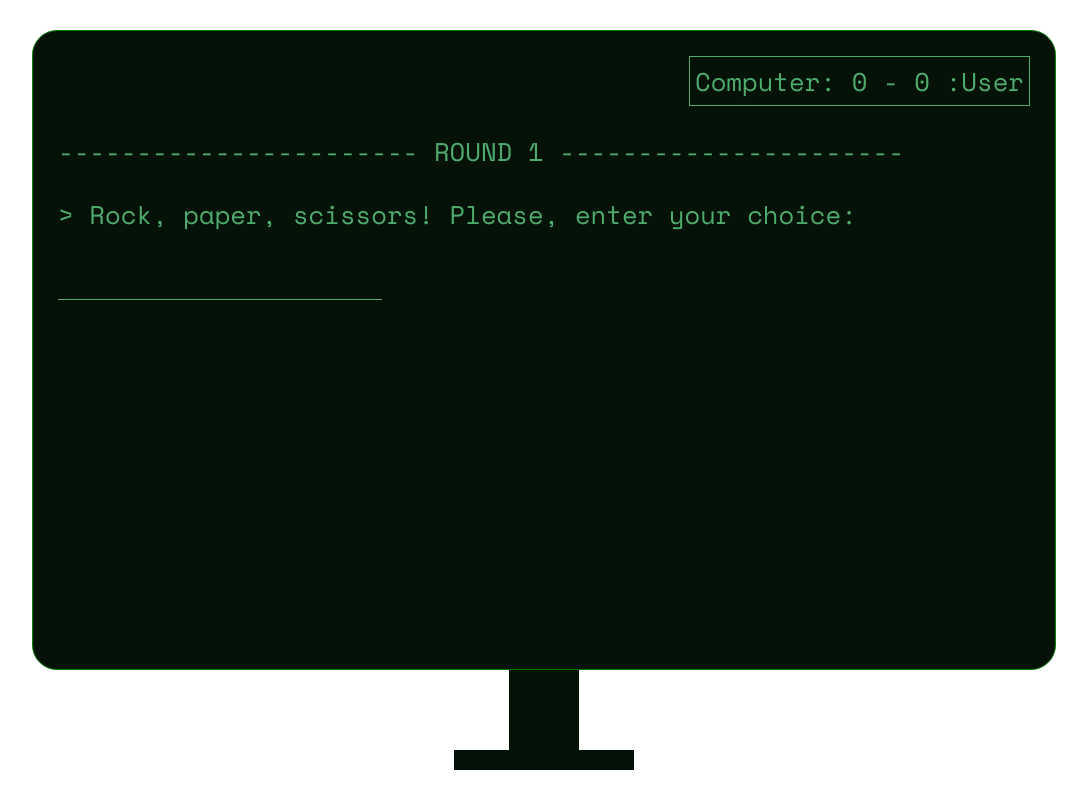
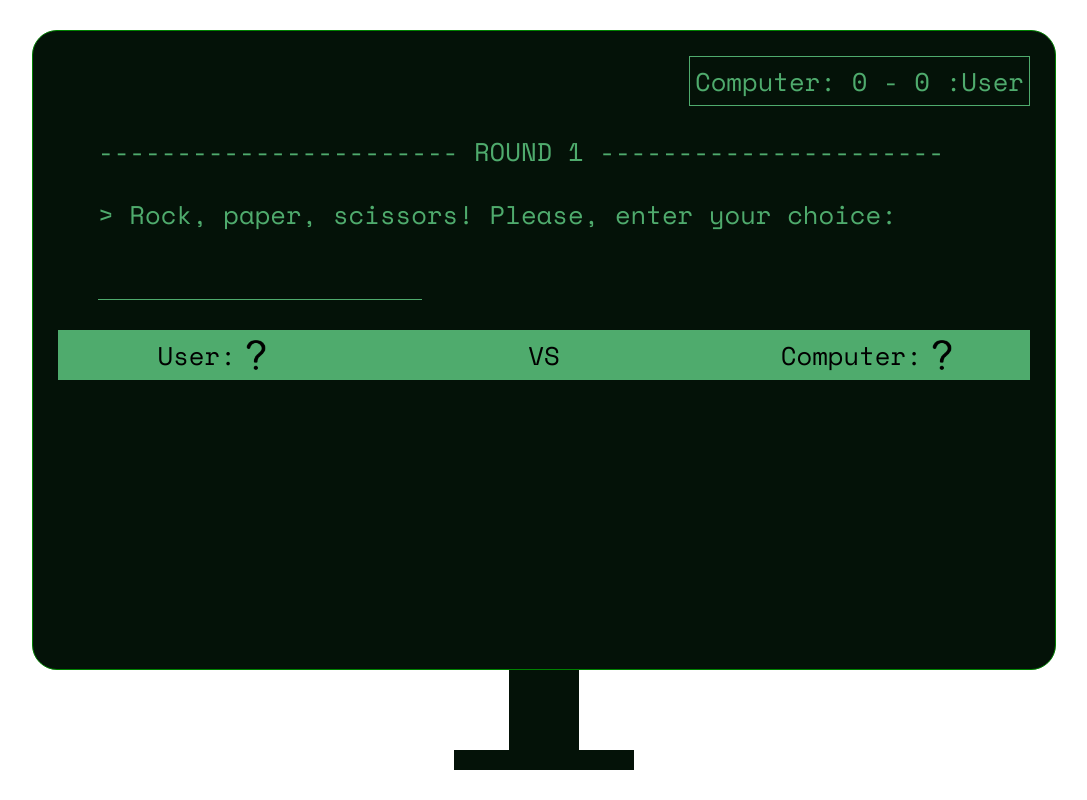
Before and after one commit to vsagrista/rock-papers-scissors, a plain HTML site: page index.html in a window 1280 px wide. Shown: the whole page, without its empty margins (96-1183 px from the left). Drawn offline with nearby package versions, Linux system fonts and the light colour scheme.

Commit message:
styled fight panel

```diff
--- a/css/styles.css
+++ b/css/styles.css
@@ -36,6 +36,12 @@
     border-radius: 25px;
 }
 
+@media only screen and (min-width: 950px) {
+    .game-box-content {
+        padding: 0 40px;
+    }
+}
+
 input {
     background: transparent;
     border: 0;
@@ -58,6 +64,29 @@ input:focus {
     background: red;
 }
 
+.flash-winner-box {
+    margin-top: 30px;
+    background: #4fab6d;
+    height: 50px;
+    display: flex;
+    justify-content: center;
+    gap: 50px;
+    align-items: center;
+    color: black;
+    padding: 20px;
+}
+
+.flash-winner-box-inner {
+    display: flex;
+    justify-content: center;
+    align-items: center;
+    width: 80%;
+}
+
+.card-icon {
+    width: 40px;
+}
+
 
 .pc-base-top, .pc-base-bottom {
     display: block;
--- a/index.html
+++ b/index.html
@@ -26,7 +26,20 @@
         <div id="scores-board" class="scores-board">
             <div id="scores-board-inner">Computer: <span id="computerPoints">0</span> - <span id="userPoints">0</span> :User</div>
         </div>
-        <div id="game-box-content">
+
+        <div id="game-box-content" class="game-box-content">
+        </div>
+
+        <div id="flash-winner-box" class="flash-winner-box">
+            <div class="flash-winner-box-inner">
+                User: <img id="flash-winner-box-user" class="card-icon" alt="user card choice" src="./img/question-mark.png">
+            </div>
+            <div class="flash-winner-box-inner">
+                VS
+            </div>
+            <div id="flash-winner-box-inner-3" class="flash-winner-box-inner">
+                Computer: <img id="flash-winner-box-computer" class="card-icon" src="./img/question-mark.png" alt="computer card choice">
+            </div>
         </div>
     </div>
     <div class="pc-base-top"></div>
```
Also changed, not shown: img/paper.png (added), img/question-mark.png (added), img/rock.png (added), img/scissors.png (added).
